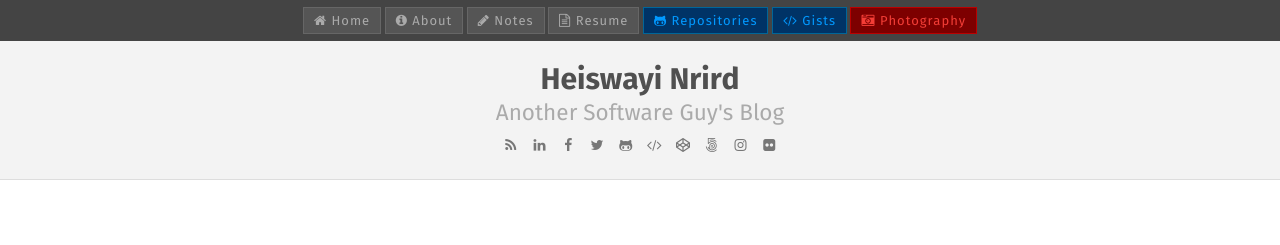
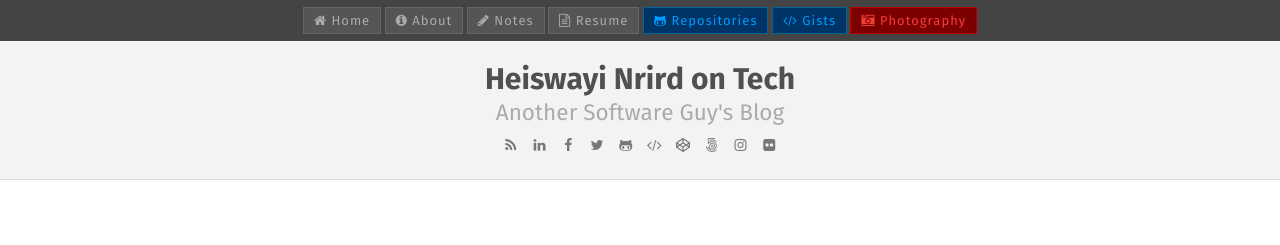
Before and after one commit to x-axis/heiswayi.github.io, a Jekyll site: the page built from index.html, in a window 1280 px wide. Shown: the top 245 px of the page. Built offline with Jekyll 4.4.1, drawn with Linux system fonts in a browser that asks for light colours; nearby versions of some CDN libraries; Markdown is read by kramdown in place of the engine named in the settings.

Commit message:
Update _config.yml

```diff
--- a/_config.yml
+++ b/_config.yml
@@ -12,7 +12,7 @@ highlighter:      pygments
 permalink:        none
 version:          2.1
 
-title:            "Heiswayi Nrird"
+title:            "Heiswayi Nrird on Tech"
 tagline:          "Another Software Guy's Blog"
 description:      "1+1=3 is always TRUE in my world, a balance between binary and reality."
 url:              http://heiswayi.github.io
```
